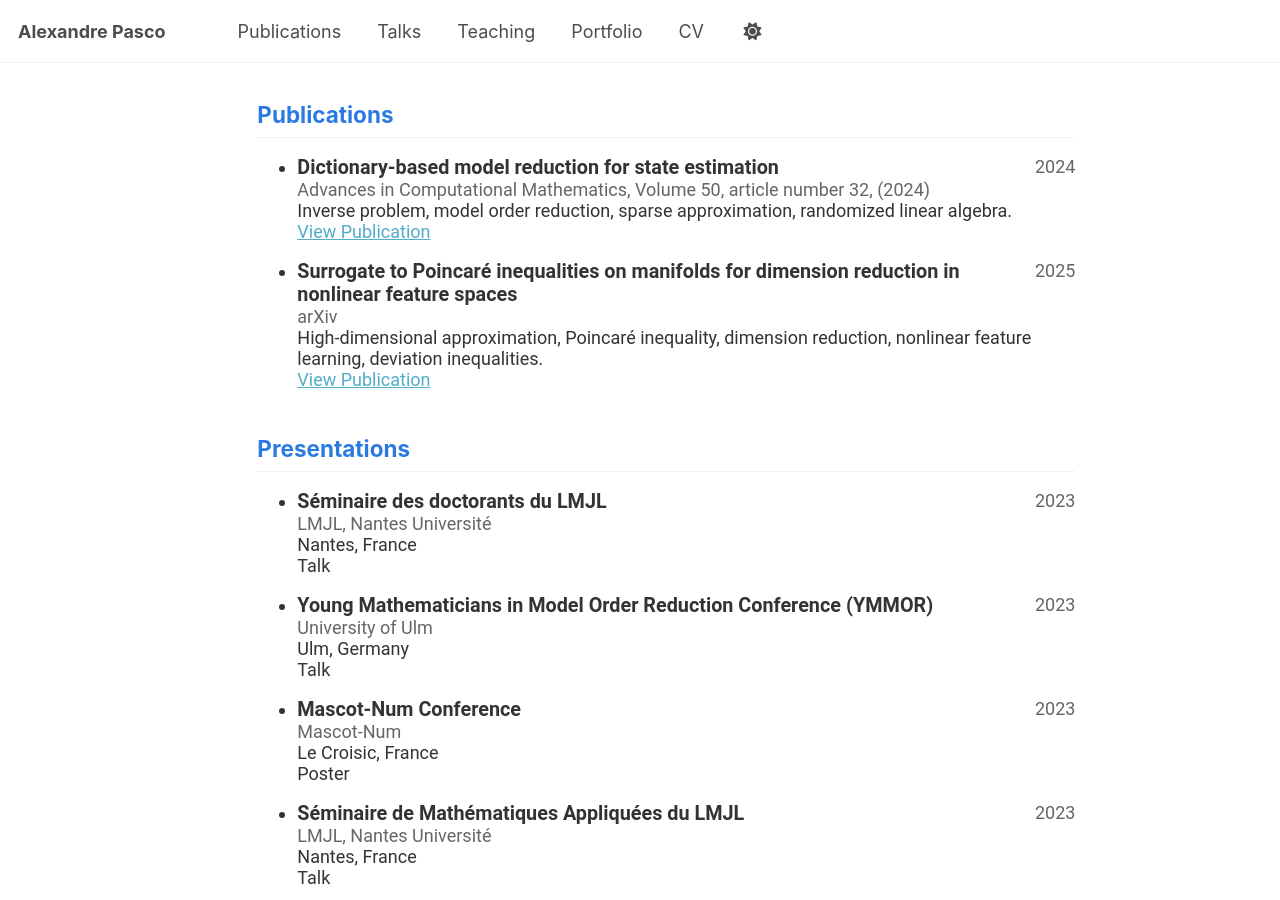
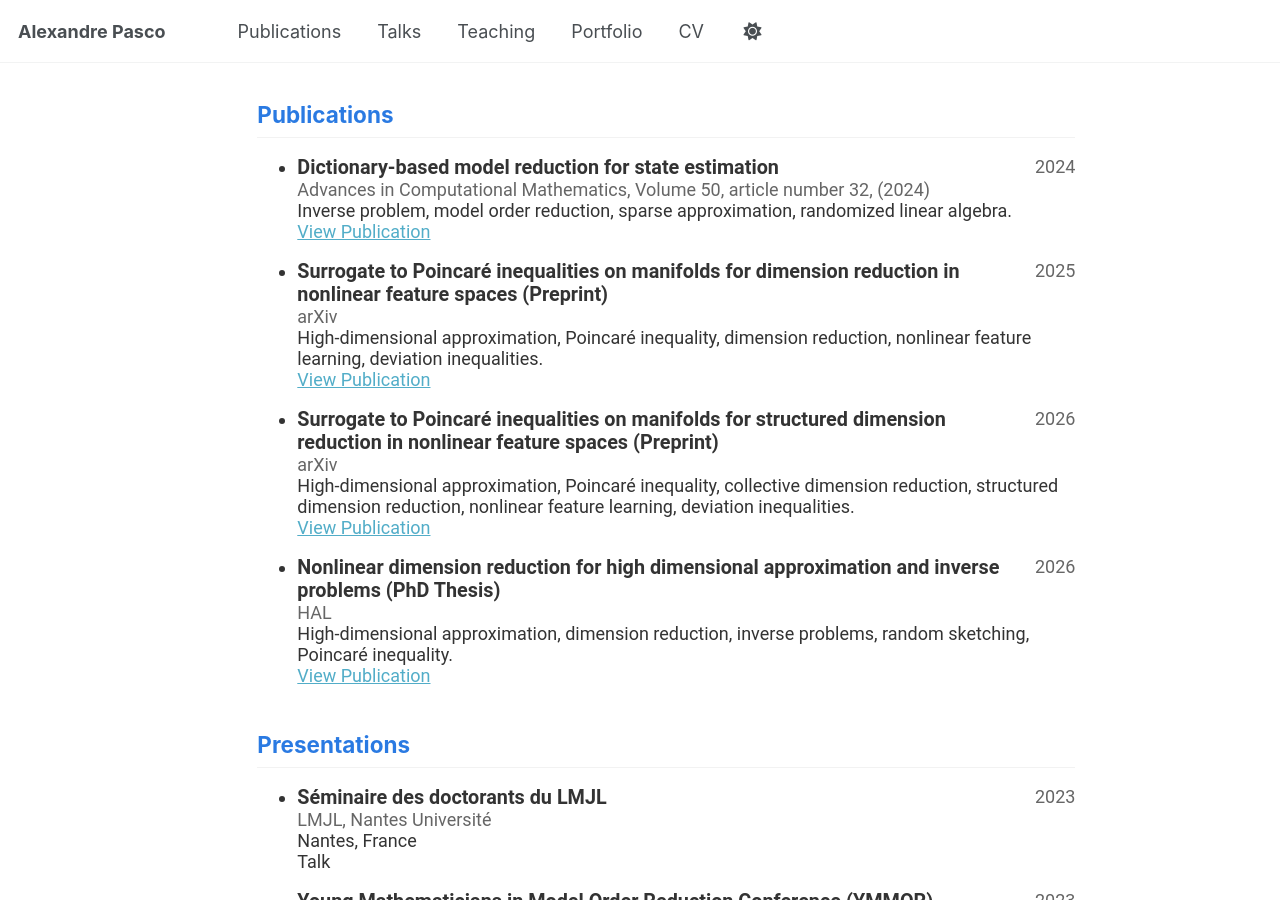
Before and after one commit to alexandre-pasco/alexandre-pasco.github.io, a Jekyll site: the page built from _pages/cv-json.md, in a window 1280 px wide and 900 px high, scrolled down 998 px. Built offline with Jekyll 4.4.1, drawn with Linux system fonts in a browser that asks for light colours; some of the changed text lies outside the part shown.

Commit message:
update CV

```diff
--- a/_data/cv.json
+++ b/_data/cv.json
@@ -120,11 +120,25 @@
       "summary": "Inverse problem, model order reduction, sparse approximation, randomized linear algebra."
     },
     {
-      "name": "Surrogate to Poincaré inequalities on manifolds for dimension reduction in nonlinear feature spaces",
+      "name": "Surrogate to Poincaré inequalities on manifolds for dimension reduction in nonlinear feature spaces (Preprint)",
       "publisher": "arXiv",
       "releaseDate": "2025-05-23",
       "website": "https://arxiv.org/abs/2505.01807",
       "summary": "High-dimensional approximation, Poincaré inequality, dimension reduction, nonlinear feature learning, deviation inequalities."
+    },
+    {
+      "name": "Surrogate to Poincaré inequalities on manifolds for structured dimension reduction in nonlinear feature spaces (Preprint)",
+      "publisher": "arXiv",
+      "releaseDate": "2026-02-01",
+      "website": "https://arxiv.org/abs/2602.01143",
+      "summary": "High-dimensional approximation, Poincaré inequality, collective dimension reduction, structured dimension reduction, nonlinear feature learning, deviation inequalities."
+    },
+    {
+      "name": "Nonlinear dimension reduction for high dimensional approximation and inverse problems (PhD Thesis)",
+      "publisher": "HAL",
+      "releaseDate": "2026-02-01",
+      "website": "https://hal.science/tel-05469205v1",
+      "summary": "High-dimensional approximation, dimension reduction, inverse problems, random sketching, Poincaré inequality."
     }
   ],
   "presentations": [
@@ -218,6 +232,13 @@
       "date": "2025-05-22",
       "location": "Grenoble, France",
       "description": "Talk"
+    },
+    {
+      "name": "PhD defense",
+      "event": "Ecole Centrale de Nantes, Nantes Université",
+      "date": "2026-01-14",
+      "location": "Nantes, France",
+      "description": "Talk"
     }
   ],
   "teaching": [
```
